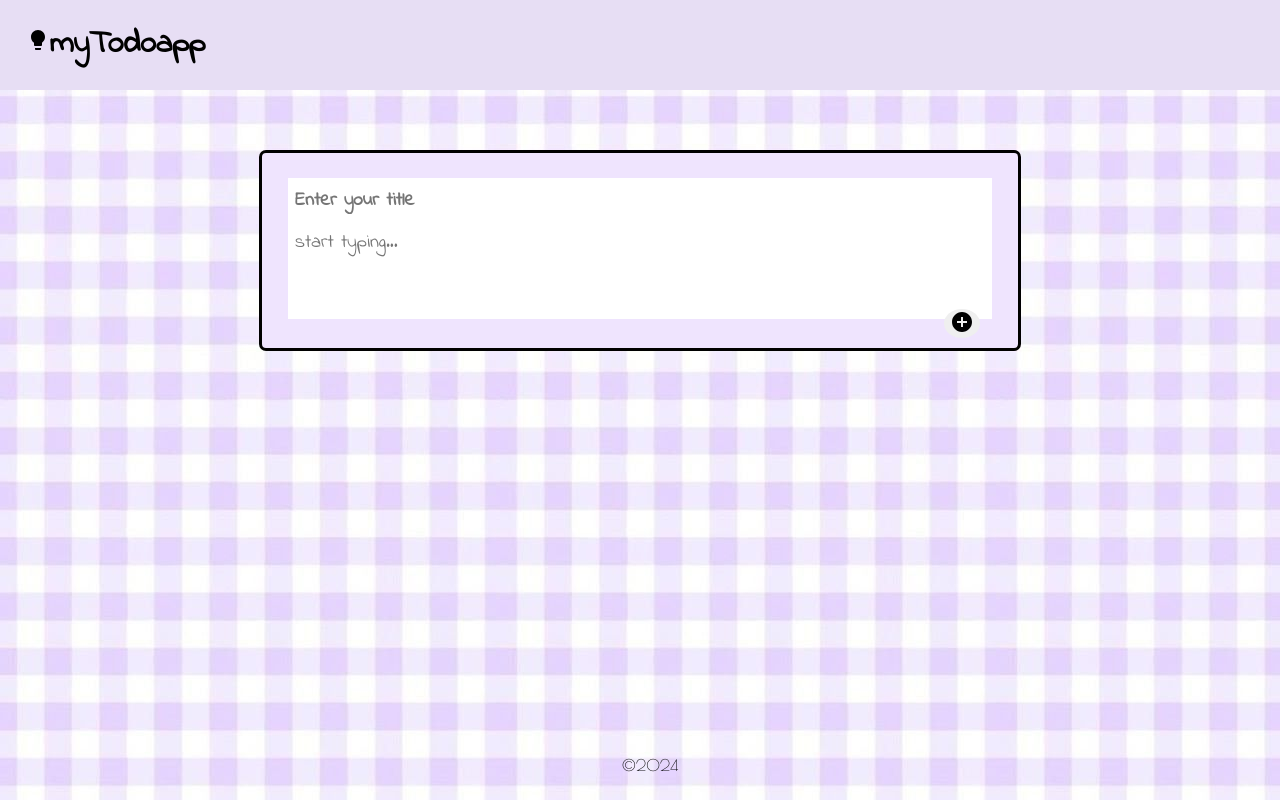
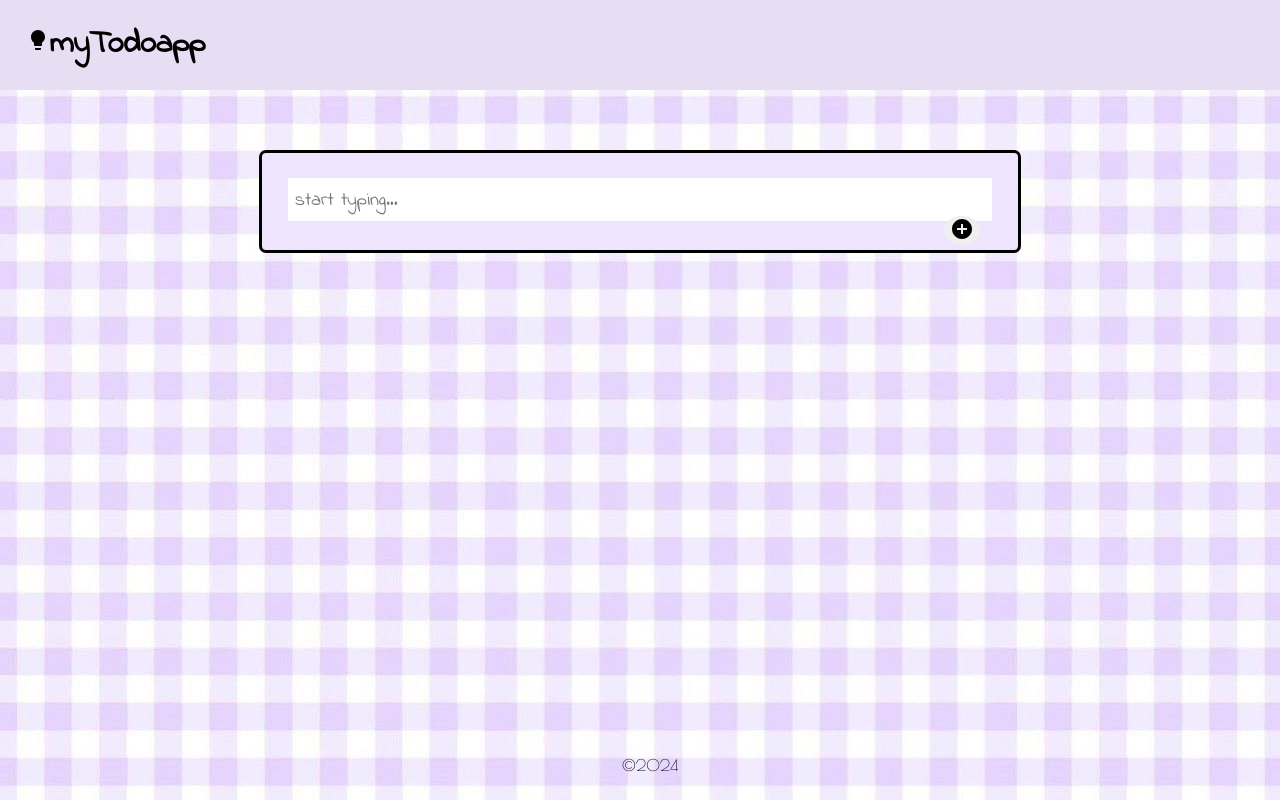
Before and after one commit to irhsayeJ/myTodoapp, a React (Create React App) app: page / in a window 1280 px wide. Built offline with nearby package versions, Linux system fonts and the light colour scheme.

Commit message:
added title expand

```diff
--- a/src/Components/TextArea.js
+++ b/src/Components/TextArea.js
@@ -2,6 +2,7 @@ import React, { useState } from "react";
 import AddCircleIcon from "@mui/icons-material/AddCircle";
 function TextArea(props) {
   const [note, setNote] = useState({ title: "", content: "" });
+  const [isExpanded, setExpanded] = useState(false);
   function handleChange(event) {
     const { name, value } = event.target;
     setNote((prevvalue) => {
@@ -16,9 +17,13 @@ function TextArea(props) {
     event.preventDefault();
     setNote({ title: "", content: "" });
   }
+  function expand() {
+    setExpanded(true);
+  }
   return (
     <div className="textArea">
       <form className="textArea-form">
+        {isExpanded && (
           <input
             name="title"
             className="form-input"
@@ -26,13 +31,15 @@ function TextArea(props) {
             onChange={handleChange}
             value={note.title}
           ></input>
+        )}
         <textarea
           name="content"
           className="form-textArea"
           placeholder="start typing..."
-          rows="3"
+          rows={isExpanded ? 3 : 1}
           onChange={handleChange}
           value={note.content}
+          onClick={expand}
         ></textarea>
         <button onClick={handleSubmit} className="form-button">
           <AddCircleIcon />
```
Also changed, not shown: public/documentation/document.txt (added). Lines whose indentation alone changed are shown as unchanged.
